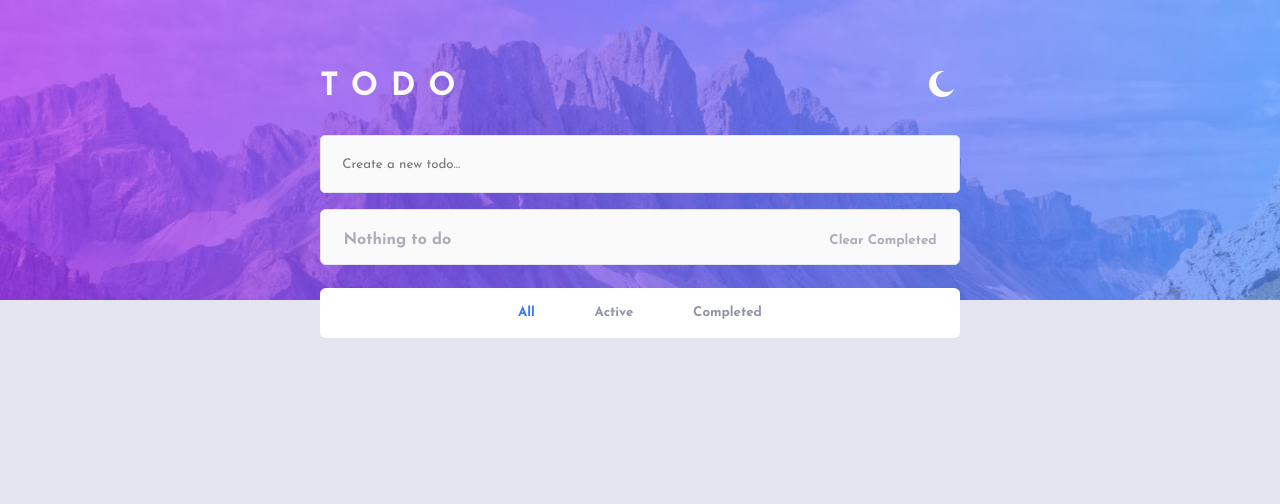
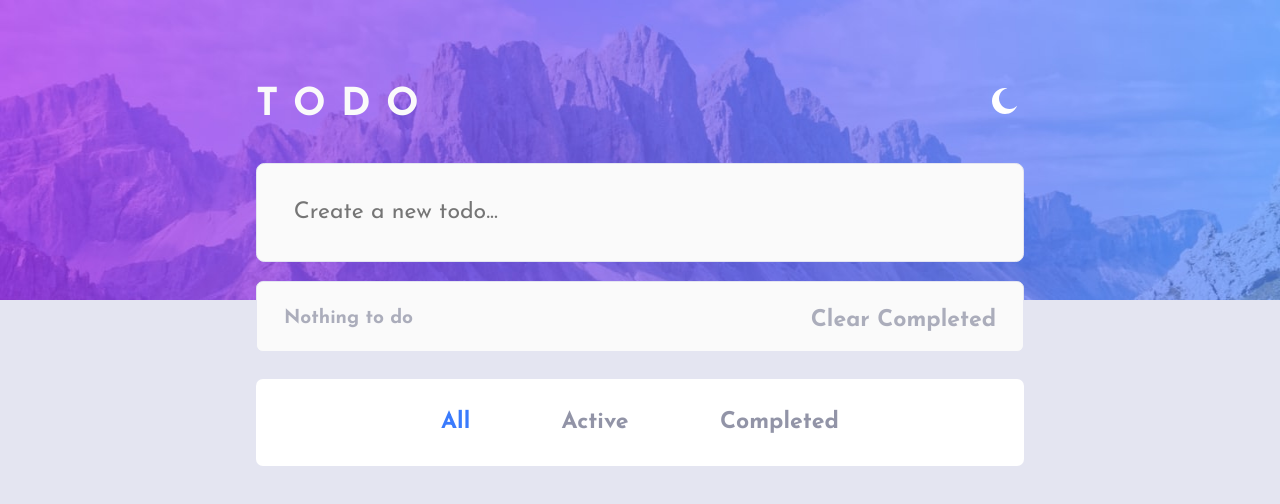
Before and after one commit to Adrydevmateo/todo-app-react, a React (Vite) app: page / in a window 1280 px wide. Shown: the top 504 px of the page. Built offline with nearby package versions, Linux system fonts and the light colour scheme.

Commit message:
fixed responsive problems

```diff
--- a/src/App.css
+++ b/src/App.css
@@ -99,6 +99,8 @@ main>.heading-box img {
 .todo-list-footer {
  display: flex;
  justify-content: space-between;
+ flex-wrap: wrap;
+ gap: 1em;
  background-color: var(--Very-Light-Gray);
  padding: 1.4em 1.4em 1em 1.4em;
  border-radius: var(--border-radius);
@@ -119,6 +121,7 @@ main>.heading-box img {
  display: flex;
  align-items: center;
  justify-content: center;
+ flex-wrap: wrap;
  gap: 1.4em;
  background-color: white;
  border-radius: var(--border-radius);
@@ -138,6 +141,8 @@ main>.heading-box img {
  color: var(--Bright-Blue);
  opacity: 1;
 }
+
+@media screen and (min-width: 300px) {}
 
 @media screen and (min-width: 375px) {
 
--- a/src/index.css
+++ b/src/index.css
@@ -25,6 +25,12 @@
  --primary-transition-speed: .6s;
  --primary-transition: var(--primary-transition-speed) ease;
  --border-radius: .36em;
+}
+
+*,
+*::before,
+*::after {
+ min-width: 0;
 }
 
 html,
@@ -56,4 +62,23 @@ button {
  border: none;
  padding: 0;
  cursor: pointer;
+ min-width: initial;
 }
+
+@media screen and (min-width: 800px) {
+
+ html,
+ button,
+ input {
+  font-size: large;
+ }
+}
+
+@media screen and (min-width: 1200px) {
+
+ html,
+ button,
+ input {
+  font-size: larger;
+ }
+}
--- a/src/todo/Todo.style.css
+++ b/src/todo/Todo.style.css
@@ -5,6 +5,7 @@
  align-items: center;
  justify-content: space-between;
  padding: .8em 0;
+ gap: 1em;
 }
 
 .todo-comp .col-1,
@@ -41,8 +42,14 @@
 }
 
 .todo-comp .col-2 button {
+ opacity: .6;
  display: grid;
  padding-right: .2em;
+ transition: opacity var(--primary-transition);
+}
+
+.todo-comp .col-2 button:hover {
+ opacity: initial;
 }
 
 .todo-comp.complete .txt-container strong {
```
